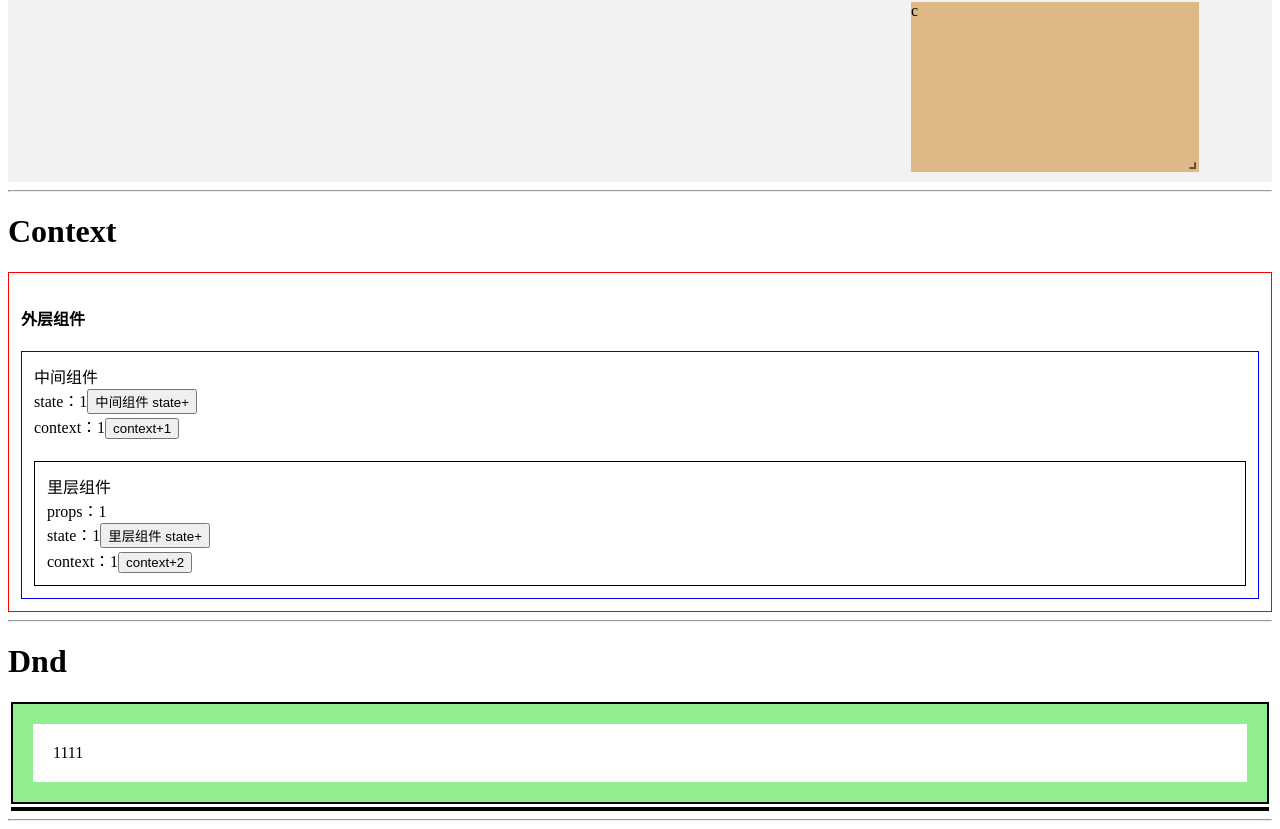
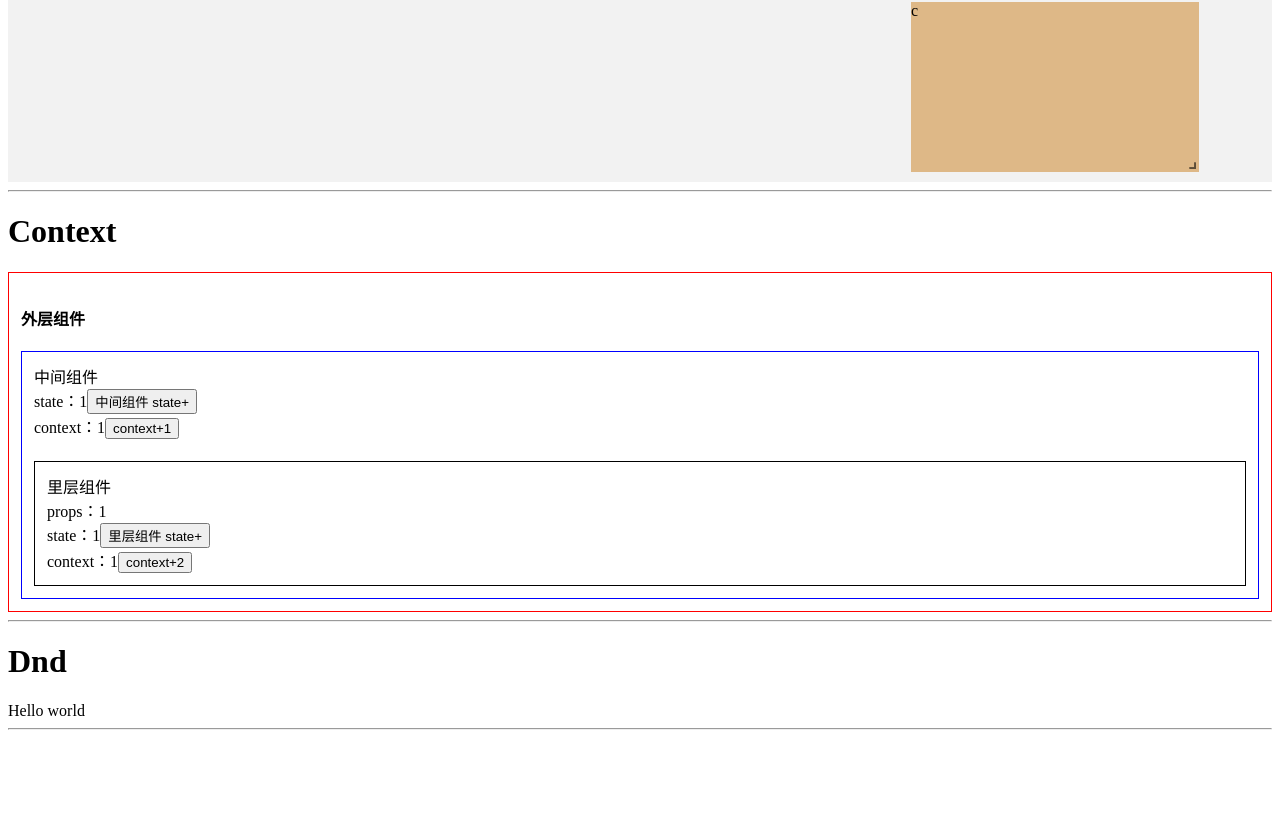
Before and after one commit to wanpan11/learn, a React (Vite) app: page / in a window 1280 px wide. Shown: the part 293-1122 px from the top of the page. After the commit the page ends 1031 px from the top, so only its background shows below. Built offline with nearby package versions, Linux system fonts and the light colour scheme.

Commit message:
react-beautiful-dnd
Signed-off-by: Wanp <wanpan96@163.com>

```diff
--- a/package.json
+++ b/package.json
@@ -2,7 +2,7 @@
   "name": "my-vite-react",
   "version": "0.0.0",
   "scripts": {
-    "dev": "vite",
+    "start": "vite",
     "build": "vite build",
     "serve": "vite preview"
   },
--- a/src/pages/app3/index.jsx
+++ b/src/pages/app3/index.jsx
@@ -1,77 +1,40 @@
-import React, { useState } from 'react';
-import { DragDropContext, Droppable, Draggable } from 'react-beautiful-dnd';
-import Item from './item';
+import React from 'react';
+import { DragDropContext } from 'react-beautiful-dnd';
 
-const Task = ({ id, content, index }) => {
-  return (
-    <div style={{ margin: 3 }}>
-      <Draggable draggableId={id} index={index}>
-        {(provided, snapshot) => (
-          <div
-            {...provided.dragHandleProps}
-            {...provided.draggableProps}
-            ref={provided.innerRef}
-          >
-            {
-              <div
-                style={{
-                  border: '2px solid #000',
-                  background: snapshot.isDragging ? '#ccc' : 'lightgreen',
-                }}
-              >
-                {content}
-              </div>
-            }
-          </div>
-        )}
-      </Draggable>
-    </div>
-  );
+// https://blog.csdn.net/tianxintiandisheng/article/details/107109890
+
+class App extends React.Component {
+  onBeforeCapture = () => {
+    /*...*/
   };
 
-const Column = ({ id, title, tasks }) => (
-  <>
-    <Droppable droppableId={id}>
-      {(provided, snapshot) => (
-        <div ref={provided.innerRef} {...provided.droppableProps}>
-          {tasks.map((task, index) => (
-            <Task key={task.id} {...task} index={index} />
-          ))}
-          {provided.placeholder}
-        </div>
-      )}
-    </Droppable>
-  </>
-);
-
-const Dnd = () => {
-  //
-
-  const dragEnd = (e) => {
-    // 拖拽结束后
-    // do something 。。。。
+  onBeforeDragStart = () => {
+    /*...*/
   };
 
-  const columnArr = [
-    {
-      id: '111',
-      title: 'wanpan-0',
-      tasks: [{ id: '111-1', content: <Item /> }],
-    },
-    { id: '222', title: 'wanpan-1', tasks: [{ id: '222-1' }] },
-  ];
+  onDragStart = () => {
+    /*...*/
+  };
+  onDragUpdate = () => {
+    /*...*/
+  };
+  onDragEnd = () => {
+    // the only one that is required
+  };
 
+  render() {
     return (
       <DragDropContext
-      onDragEnd={(e) => dragEnd(e)}
-      // onDragUpdate = {(e)=>dragUpdate(e)}
-      // onDragStart = {(e)=>dragStart(e)}
+        onBeforeCapture={this.onBeforeCapture}
+        onBeforeDragStart={this.onBeforeDragStart}
+        onDragStart={this.onDragStart}
+        onDragUpdate={this.onDragUpdate}
+        onDragEnd={this.onDragEnd}
       >
-      {columnArr.map((ele) => (
-        <Column {...ele} key={ele.id}></Column>
-      ))}
+        <div>Hello world</div>
       </DragDropContext>
     );
-};
+  }
+}
 
-export default Dnd;
+export default App;
--- a/src/pages/app3/item.jsx
+++ b/src/pages/app3/item.jsx
@@ -1,9 +1,9 @@
 import React from 'react';
 
-export default function Item(params) {
+export default function Item(props) {
   return (
     <div style={{ margin: '20px', background: '#fff', padding: '20px' }}>
-      <div>1111</div>
+      <div>{props.data}</div>
     </div>
   );
 }
```
Lines whose indentation alone changed are shown as unchanged.
